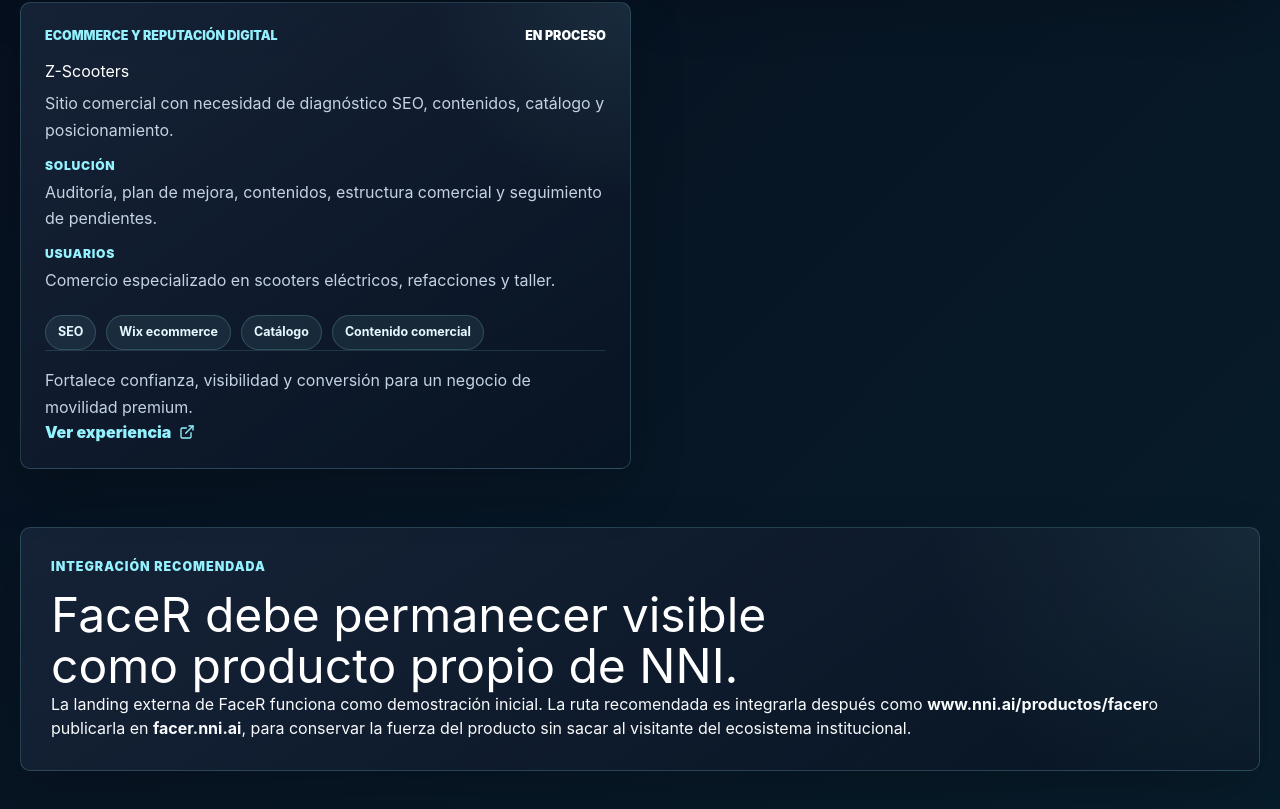
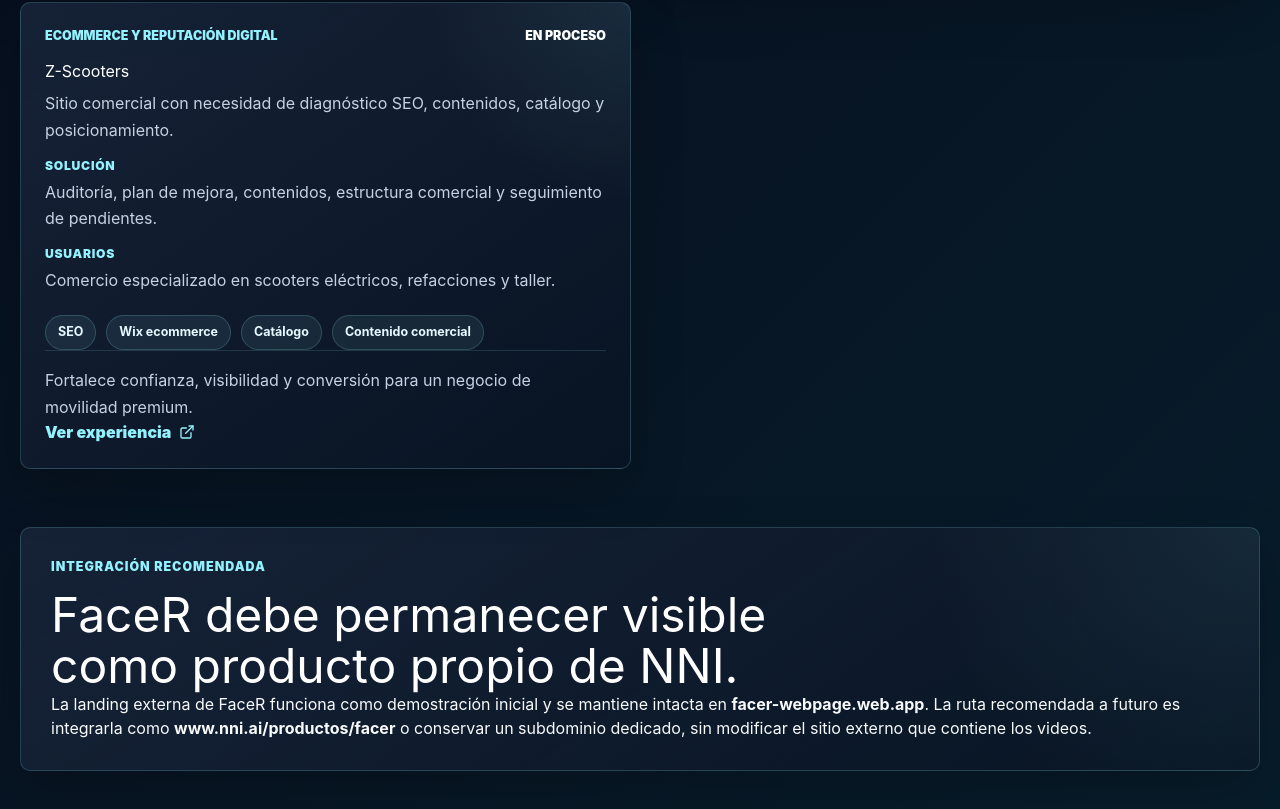
Before and after one commit to AISENSITIVITYSOLUTIONS/nni_official_page, a React (Vite) app: page /productos in a window 1280 px wide. Shown: the part 2653-3462 px from the top of the page. Built offline with nearby package versions, Linux system fonts and the light colour scheme.

Commit message:
Point FaceR product card to restored video landing

```diff
--- a/src/pages/Products.jsx
+++ b/src/pages/Products.jsx
@@ -43,7 +43,7 @@
     users: 'Instituciones, edificios, eventos, escuelas y espacios con acceso controlado.',
     status: 'Landing publicada',
     value: 'Convierte la entrada institucional en una experiencia inteligente y verificable.',
-    href: 'https://facer.nni.ai/',
+    href: 'https://facer-webpage.web.app/',
   },
   {
     name: 'Delitos-SESNSP',
@@ -149,10 +149,10 @@
         <p className="eyebrow">Integración recomendada</p>
         <h2>FaceR debe permanecer visible como producto propio de NNI.</h2>
         <p>
-          La landing externa de FaceR funciona como demostración inicial. La ruta
-          recomendada es integrarla después como <strong>www.nni.ai/productos/facer</strong>
-          o publicarla en <strong>facer.nni.ai</strong>, para conservar la fuerza del
-          producto sin sacar al visitante del ecosistema institucional.
+          La landing externa de FaceR funciona como demostración inicial y se mantiene
+          intacta en <strong>facer-webpage.web.app</strong>. La ruta recomendada a futuro
+          es integrarla como <strong>www.nni.ai/productos/facer</strong> o conservar un
+          subdominio dedicado, sin modificar el sitio externo que contiene los videos.
         </p>
       </section>
     </section>
```
